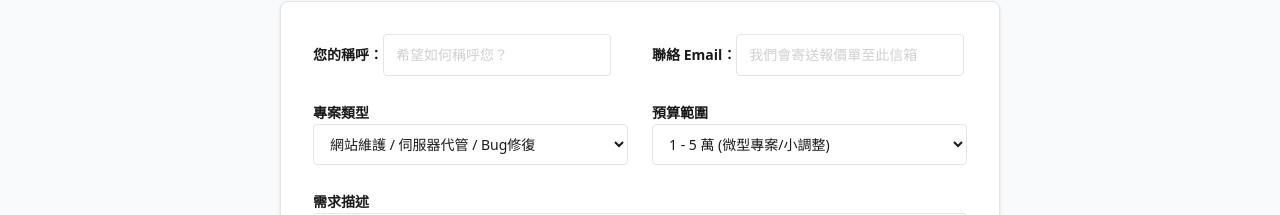
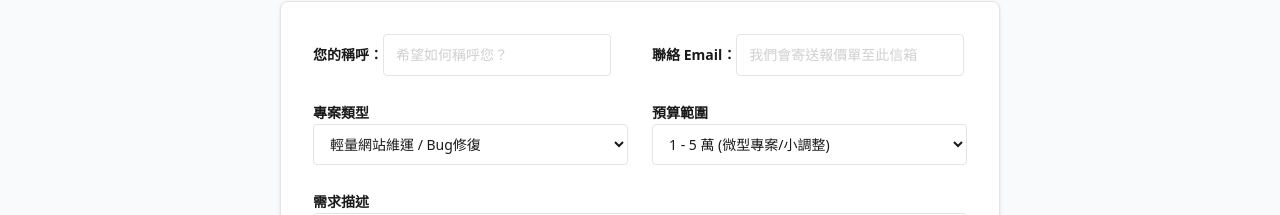
Before and after one commit to Go-To-Future-TW/OfficialWebsite, a Next.js app: page /quote in a window 1280 px wide. Shown: the part 276-491 px from the top of the page. Built offline with nearby package versions, Linux system fonts and the light colour scheme.

Commit message:
feat: move select section to variable in quoto page

```diff
--- a/src/app/page.tsx
+++ b/src/app/page.tsx
@@ -24,7 +24,7 @@ const Home = () => {
       <h1 className="text-4xl md:text-6xl font-extrabold mb-6 text-[#1A1A1A] tracking-tight leading-tight">
         邁向未來的
         <br className="md:hidden" />
-        軟體開發夥伴
+        軟體開發解決方案
       </h1>
 
       <p className="text-lg md:text-xl text-neutral-500 mb-10 max-w-2xl leading-relaxed">
--- a/src/app/quote/QuoteClient.tsx
+++ b/src/app/quote/QuoteClient.tsx
@@ -42,6 +42,44 @@ const BUDGET_CAP: Record<string, number> = {
   "50-100w": 1000000,
   "100w+": 99999999,
 };
+
+const PROJECT_TYPES = [
+  {
+    label: "輕量級服務 (快速交付)",
+    options: [
+      { value: "maintenance", label: "輕量網站維運 / Bug修復" },
+      { value: "landing", label: "一頁式活動網頁 (Landing Page)" },
+      { value: "design", label: "純 UI/UX 設計 (Figma)" }
+    ],
+  },
+  {
+    label: "標準開發服務",
+    options: [
+      { value: "website", label: "企業形象官網 (Corporate Site)" },
+      { value: "blog", label: "部落格 / 內容管理系統 (CMS)" },
+      { value: "api", label: "後端 API 開發 / 資料庫串接" },
+      { value: "ai", label: "AI 應用 / Chatbot / 數據分析" }
+    ],
+  },
+  {
+    label: "大型系統開發",
+    options: [
+      { value: "ecommerce", label: "電商平台 (E-Commerce)" },
+      { value: "system", label: "企業內部系統 (ERP/CRM)" },
+      { value: "saas", label: "SaaS 軟體產品開發" },
+      { value: "app", label: "雙平台 App (iOS/Android)" },
+    ],
+  },
+];
+
+const BUDGET_OPTIONS = [
+  { value: "1-5w", label: "1 - 5 萬 (微型專案/小調整)" },
+  { value: "5-10w", label: "5 - 10 萬 (小型專案/MVP)" },
+  { value: "10-30w", label: "10 - 30 萬 (標準商業版)" },
+  { value: "30-50w", label: "30 - 50 萬 (進階客製版)" },
+  { value: "50-100w", label: "50 - 100 萬 (中大型平台)" },
+  { value: "100w+", label: "100 萬以上 (企業級方案)" },
+];
 
 const inputStyle =
   "text-sm font-normal leading-[22px] border-[1px] border-neutral-200 rounded-sm px-3 py-[9px] focus:outline-none focus:border-[#0E0E0E] focus:ring-[1px] w-full bg-white text-[#1A1A1A]";
@@ -237,32 +275,15 @@ const QuoteClient = () => {
                     onChange={handleChange}
                     className={inputStyle}
                   >
-                    <optgroup label="輕量級服務 (快速交付)">
-                      <option value="maintenance">
-                        網站維護 / 伺服器代管 / Bug修復
-                      </option>
-                      <option value="landing">
-                        一頁式活動網頁 (Landing Page)
-                      </option>
-                      <option value="design">純 UI/UX 設計 (Figma)</option>
-                    </optgroup>
-
-                    <optgroup label="標準開發服務">
-                      <option value="website">
-                        企業形象官網 (Corporate Site)
-                      </option>
-                      <option value="blog">部落格 / 內容管理系統 (CMS)</option>
-                      <option value="api">後端 API 開發 / 資料庫串接</option>
-                      <option value="ai">AI 應用 / Chatbot / 數據分析</option>
-                    </optgroup>
-
-                    <optgroup label="大型系統開發">
-                      <option value="ecommerce">電商平台 (E-Commerce)</option>
-                      <option value="system">企業內部系統 (ERP/CRM)</option>
-                      <option value="saas">SaaS 軟體產品開發</option>
-                      <option value="app">雙平台 App (iOS/Android)</option>
-                    </optgroup>
-
+                    {PROJECT_TYPES.map((group) => (
+                      <optgroup key={group.label} label={group.label}>
+                        {group.options.map((option) => (
+                          <option key={option.value} value={option.value}>
+                            {option.label}
+                          </option>
+                        ))}
+                      </optgroup>
+                    ))}
                     <option value="other">其他諮詢</option>
                   </select>
                 </div>
@@ -279,12 +300,11 @@ const QuoteClient = () => {
                     onChange={handleChange}
                     className={inputStyle}
                   >
-                    <option value="1-5w">1 - 5 萬 (微型專案/小調整)</option>
-                    <option value="5-10w">5 - 10 萬 (小型專案/MVP)</option>
-                    <option value="10-30w">10 - 30 萬 (標準商業版)</option>
-                    <option value="30-50w">30 - 50 萬 (進階客製版)</option>
-                    <option value="50-100w">50 - 100 萬 (大型平台)</option>
-                    <option value="100w+">100 萬以上 (企業級方案)</option>
+                    {BUDGET_OPTIONS.map((option) => (
+                      <option key={option.value} value={option.value}>
+                        {option.label}
+                      </option>
+                    ))}
                   </select>
                 </div>
               </div>
```
